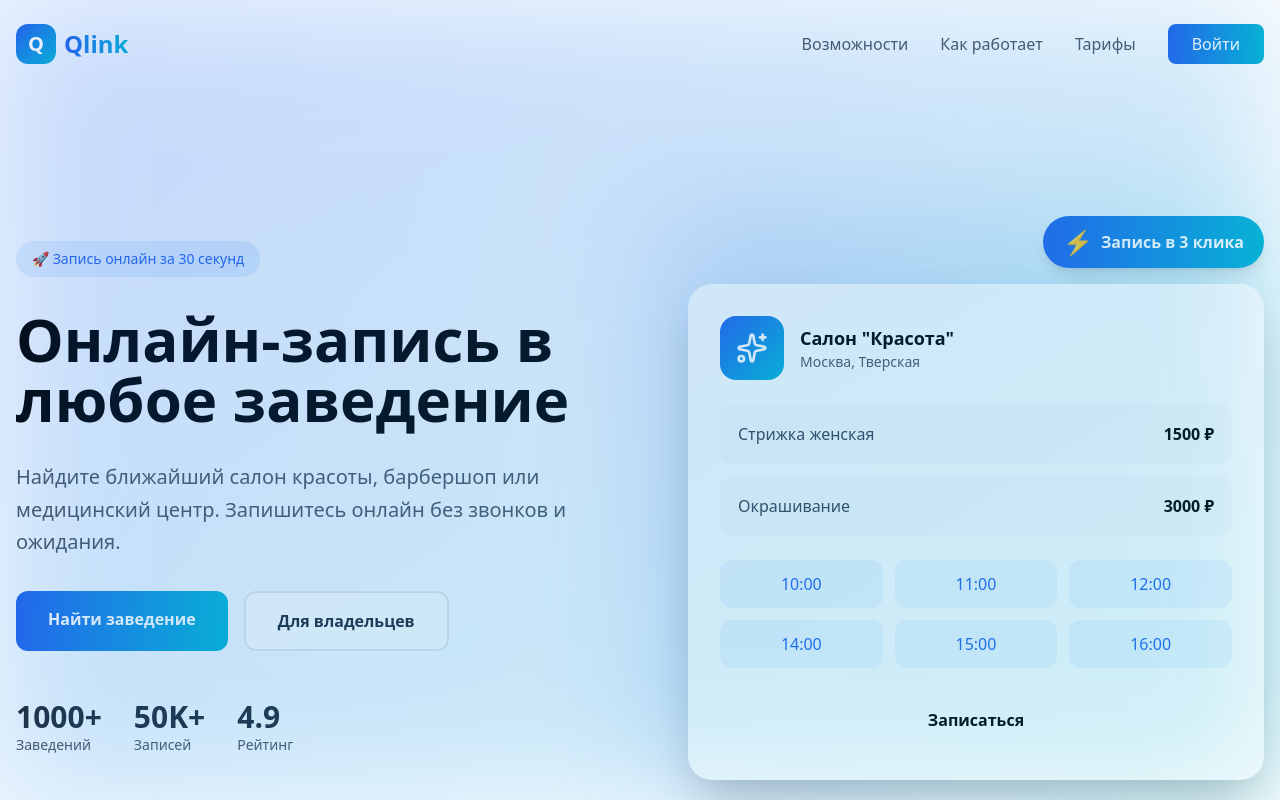
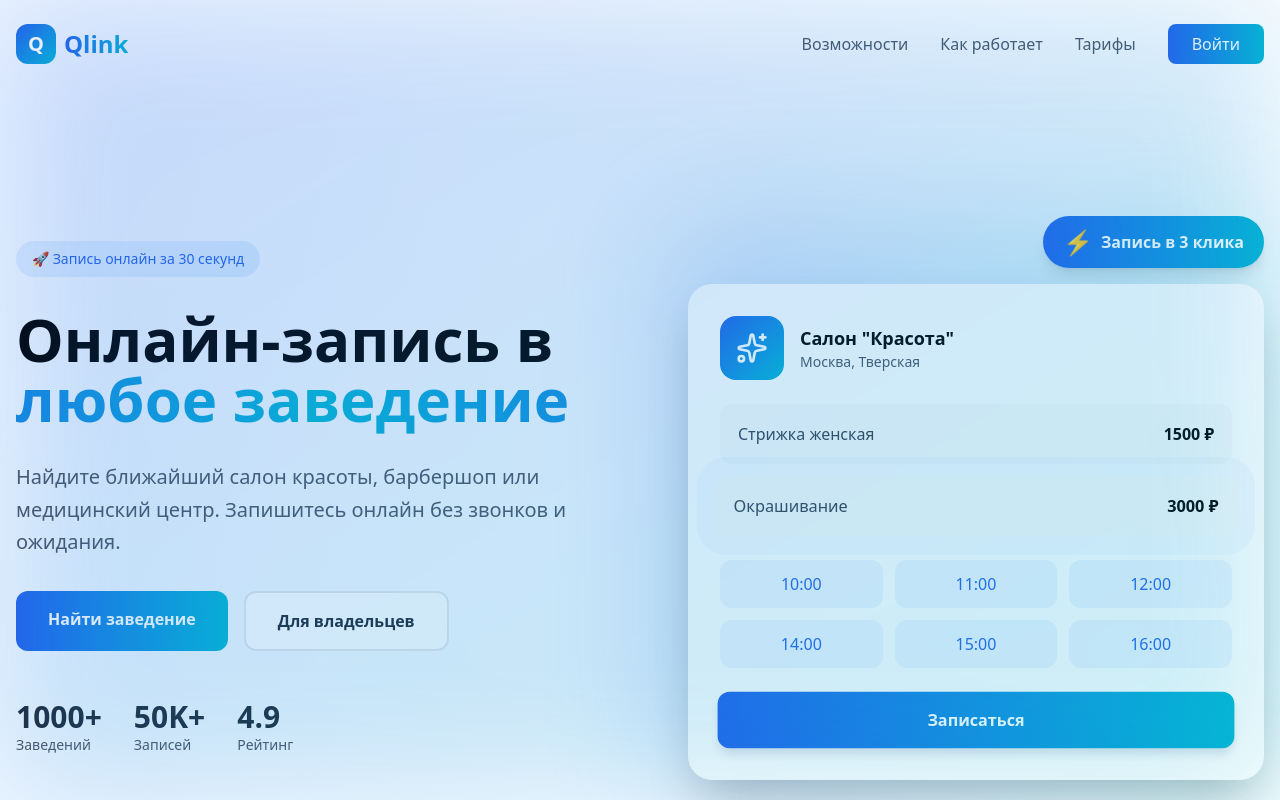
Before and after one commit to Br1Im/qlink, a Next.js app in the folder packages/frontend/: page / in a window 1280 px wide. Shown: the top 800 px of the page. Built offline with nearby package versions, Linux system fonts and the light colour scheme.

Commit message:
feat: добавить анимации для hero секции

```diff
--- a/packages/frontend/src/app/globals.css
+++ b/packages/frontend/src/app/globals.css
@@ -264,3 +264,114 @@ input:focus, textarea:focus, select:focus {
   width: 300px;
   height: 300px;
 }
+
+/* Hero section animations */
+.animate-gradient {
+  background: linear-gradient(90deg, #2563eb, #06b6d4, #2563eb);
+  background-size: 200% auto;
+  -webkit-background-clip: text;
+  -webkit-text-fill-color: transparent;
+  background-clip: text;
+  animation: gradient 3s linear infinite;
+}
+
+@keyframes gradient {
+  0% {
+    background-position: 0% center;
+  }
+  100% {
+    background-position: 200% center;
+  }
+}
+
+.animate-modal-appear {
+  animation: modalAppear 0.6s ease-out;
+}
+
+@keyframes modalAppear {
+  from {
+    opacity: 0;
+    transform: scale(0.95) translateY(20px);
+  }
+  to {
+    opacity: 1;
+    transform: scale(1) translateY(0);
+  }
+}
+
+.animate-slide-in-1 {
+  animation: slideInLeft 0.5s ease-out 0.2s both;
+}
+
+.animate-slide-in-2 {
+  animation: slideInLeft 0.5s ease-out 0.4s both;
+}
+
+.animate-slide-in-3 {
+  animation: slideInLeft 0.5s ease-out 0.6s both;
+}
+
+.animate-slide-in-4 {
+  animation: slideInLeft 0.5s ease-out 0.8s both;
+}
+
+@keyframes slideInLeft {
+  from {
+    opacity: 0;
+    transform: translateX(-20px);
+  }
+  to {
+    opacity: 1;
+    transform: translateX(0);
+  }
+}
+
+/* Click animations for hero demo */
+.animate-click-2 {
+  animation: clickPulse 2s ease-in-out 2s infinite;
+}
+
+.animate-click-3 {
+  animation: clickPulse 2s ease-in-out 3s infinite;
+}
+
+@keyframes clickPulse {
+  0%, 100% {
+    transform: scale(1);
+    box-shadow: 0 0 0 0 rgba(59, 130, 246, 0);
+  }
+  10% {
+    transform: scale(0.98);
+  }
+  20% {
+    transform: scale(1.02);
+    box-shadow: 0 0 0 10px rgba(59, 130, 246, 0.2);
+  }
+  40% {
+    box-shadow: 0 0 0 20px rgba(59, 130, 246, 0);
+  }
+}
+
+.animate-button-activate {
+  background: linear-gradient(90deg, #2563eb, #06b6d4);
+  color: white;
+  animation: buttonActivate 2s ease-in-out 4s infinite;
+}
+
+@keyframes buttonActivate {
+  0%, 100% {
+    transform: scale(1);
+    box-shadow: 0 4px 6px -1px rgba(0, 0, 0, 0.1);
+  }
+  10% {
+    transform: scale(0.98);
+  }
+  20% {
+    transform: scale(1.05);
+    box-shadow: 0 20px 25px -5px rgba(37, 99, 235, 0.3);
+  }
+  40% {
+    transform: scale(1);
+    box-shadow: 0 4px 6px -1px rgba(0, 0, 0, 0.1);
+  }
+}
```
